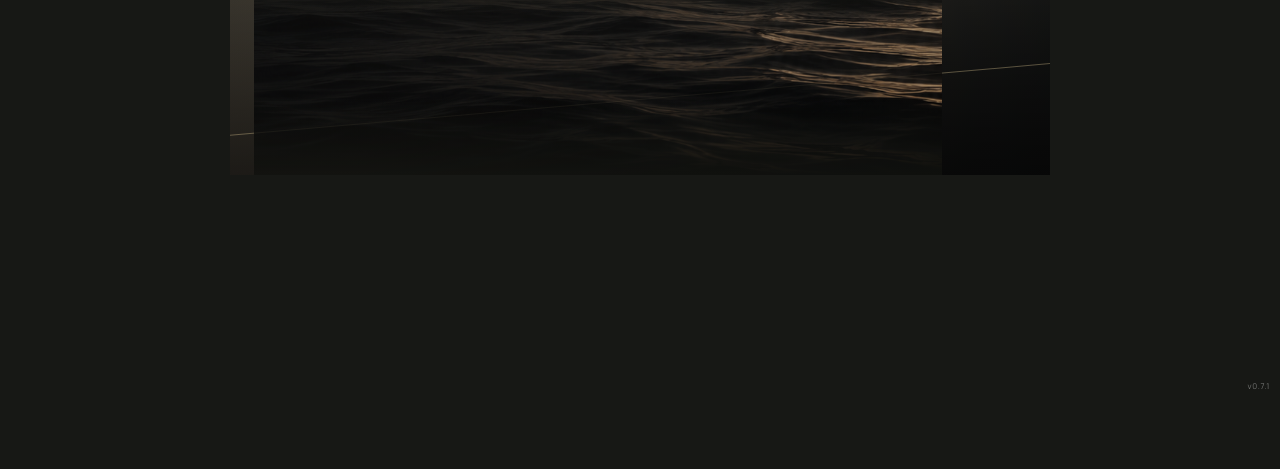
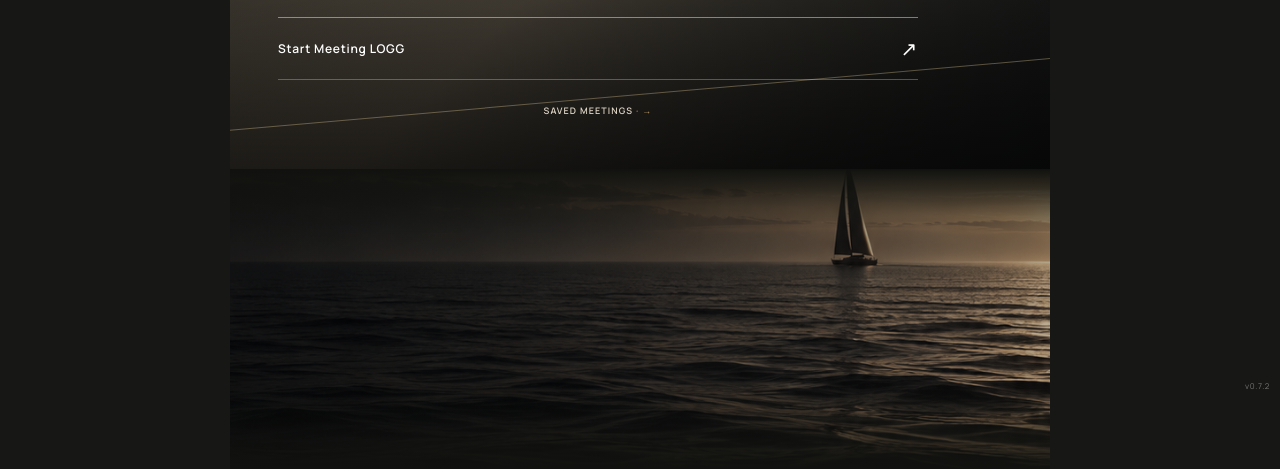
Before and after one commit to 4b6vv5sczj-star/LOGG, a plain HTML site: page index.html in a window 1280 px wide. Shown: the part 401-870 px from the top of the page. Before the commit the page ends 800 px from the top, so only its background shows below. Drawn offline with Linux system fonts and the light colour scheme.

Commit message:
Add files via upload

```diff
--- a/app.js
+++ b/app.js
@@ -339,7 +339,7 @@
 $('#revealStart').onclick=()=>{$('#startSheet').classList.remove('hidden');setTimeout(()=>$('#startSheet').scrollIntoView({behavior:'smooth',block:'start'}),50)};if('serviceWorker' in navigator){
   window.addEventListener('load', async()=>{
     try{
-      const reg=await navigator.serviceWorker.register('./sw.js?v=0.7.0',{updateViaCache:'none'});
+      const reg=await navigator.serviceWorker.register('./sw.js?v=0.7.2',{updateViaCache:'none'});
       await reg.update();
       if(reg.waiting) reg.waiting.postMessage('SKIP_WAITING');
       reg.addEventListener('updatefound',()=>{
@@ -358,4 +358,4 @@
 // Purge legacy PWA caches once so iPhone cannot keep executing stale 0.3.x JS.
 (async()=>{try{if('caches'in window){for(const k of await caches.keys())if(k.startsWith('logg-v0.3'))await caches.delete(k)}}catch{}})();
 
-goTo('home');applyLang();renderRecent(); setTimeout(()=>diag('JS ✓ v0.7.0 · '+navigator.userAgent.slice(0,55)),50);
+goTo('home');applyLang();renderRecent(); setTimeout(()=>diag('JS ✓ v0.7.2 · '+navigator.userAgent.slice(0,55)),50);
--- a/index.html
+++ b/index.html
@@ -1,7 +1,7 @@
-<!doctype html><html lang="en"><head><meta charset="utf-8"><meta name="viewport" content="width=device-width,initial-scale=1,viewport-fit=cover,user-scalable=no"><meta name="theme-color" content="#171815"><meta name="apple-mobile-web-app-capable" content="yes"><meta name="apple-mobile-web-app-status-bar-style" content="black-translucent"><link rel="apple-touch-icon" href="./icons/icon-180.png"><link rel="manifest" href="./manifest.webmanifest?v=0.7.1"><link rel="preconnect" href="https://fonts.googleapis.com"><link rel="preconnect" href="https://fonts.gstatic.com" crossorigin><link href="https://fonts.googleapis.com/css2?family=Manrope:wght@400;500;600;700;800&display=swap" rel="stylesheet"><link rel="stylesheet" href="./styles.css?v=0.7.1"><title>LOGG — Meetings on Course</title></head><body>
+<!doctype html><html lang="en"><head><meta charset="utf-8"><meta name="viewport" content="width=device-width,initial-scale=1,viewport-fit=cover,user-scalable=no"><meta name="theme-color" content="#171815"><meta name="apple-mobile-web-app-capable" content="yes"><meta name="apple-mobile-web-app-status-bar-style" content="black-translucent"><link rel="apple-touch-icon" href="./icons/icon-180.png"><link rel="manifest" href="./manifest.webmanifest?v=0.7.2"><link rel="preconnect" href="https://fonts.googleapis.com"><link rel="preconnect" href="https://fonts.gstatic.com" crossorigin><link href="https://fonts.googleapis.com/css2?family=Manrope:wght@400;500;600;700;800&display=swap" rel="stylesheet"><link rel="stylesheet" href="./styles.css?v=0.7.2"><title>LOGG — Meetings on Course</title></head><body>
 <div class="shell"><header class="topbar"><div class="wordmark">LOGG<span>MEETINGS ON COURSE</span></div><button class="lang" id="uiLang">SV</button></header><main>
-<section id="home" class="view active"><div class="hero-photo"><div class="hero-shade"></div><div class="hero-copy"><div class="kicker">LOGG · PRIVATE MEETING INTELLIGENCE</div><h1>Meetings<br>on Course.</h1><p data-i18n="heroSub">Speech becomes clarity. Audio never becomes a recording.</p><button id="revealStart" class="ghost-start"><span data-i18n="newLogg">Start Meeting LOGG</span><b>↗</b></button><button id="openArchive" class="archive-link" data-i18n="saved">Saved meetings</button><div class="home-lifestyle" aria-hidden="true"><img src="./home-sailing-yacht.png?v=0.7.1" alt=""></div></div></div><div id="startSheet" class="start-sheet hidden"><div class="paper-mark">LOGG <small>MEETINGS ON COURSE</small></div><label data-i18n="meetingName">Meeting name</label><input id="meetingName" maxlength="80" placeholder="Project Aurora — Interior coordination"><div class="row"><div><label data-i18n="outputLanguage">Output language</label><select id="outputLang"><option value="en">English</option><option value="sv">Svenska</option></select></div><div><label>Speech</label><div class="pill">GOOGLE · AUTO</div></div></div><label class="check"><input type="checkbox" id="consent"><span data-i18n="consent">I have informed participants that LOGG listens to create notes. LOGG does not retain an audio recording.</span></label><button id="startBtn" class="primary" data-i18n="start">Begin LOGG</button><p id="speechNote" class="micro"></p></div></section>
+<section id="home" class="view active"><div class="hero-photo"><div class="hero-shade"></div><div class="hero-copy"><div class="kicker">LOGG · PRIVATE MEETING INTELLIGENCE</div><h1>Meetings<br>on Course.</h1><p data-i18n="heroSub">Speech becomes clarity. Audio never becomes a recording.</p><button id="revealStart" class="ghost-start"><span data-i18n="newLogg">Start Meeting LOGG</span><b>↗</b></button><button id="openArchive" class="archive-link" data-i18n="saved">Saved meetings</button></div></div><div class="home-lifestyle" aria-hidden="true"><img src="./home-sailing-yacht.png?v=0.7.2" alt=""></div><div id="startSheet" class="start-sheet hidden"><div class="paper-mark">LOGG <small>MEETINGS ON COURSE</small></div><label data-i18n="meetingName">Meeting name</label><input id="meetingName" maxlength="80" placeholder="Project Aurora — Interior coordination"><div class="row"><div><label data-i18n="outputLanguage">Output language</label><select id="outputLang"><option value="en">English</option><option value="sv">Svenska</option></select></div><div><label>Speech</label><div class="pill">GOOGLE · AUTO</div></div></div><label class="check"><input type="checkbox" id="consent"><span data-i18n="consent">I have informed participants that LOGG listens to create notes. LOGG does not retain an audio recording.</span></label><button id="startBtn" class="primary" data-i18n="start">Begin LOGG</button><p id="speechNote" class="micro"></p></div></section>
 <section id="archive" class="view"><article class="stationery archive"><header><button id="backArchive" class="back" aria-label="Back">←</button><div class="paper-mark">LOGG <small>MEETINGS ON COURSE</small></div></header><div class="rule"></div><div class="archive-head"><div><span data-i18n="savedKicker">ARCHIVE</span><h2 data-i18n="saved">Saved meetings</h2></div><button id="clearAll" class="archive-clear" data-i18n="clear">Clear</button></div><div id="recentList"></div></article></section>
-<section id="live" class="view"><article class="stationery"><header><div class="live-brand"><button id="backLive" class="back" aria-label="Back">←</button><div class="paper-mark">LOGG <small>MEETINGS ON COURSE</small></div></div><div class="live-state"><i></i><span id="speechStatus">Connecting</span></div></header><div class="rule"></div><div class="doc-meta"><div><span data-i18n="meeting">MEETING</span><h2 id="liveTitle"></h2></div><div class="dateblock"><span data-i18n="started">STARTED</span><b id="liveDate"></b><em id="timer">00:00</em></div></div><div id="speechDetail" class="speech-detail"></div><div id="diagnostics" class="diagnostics debug-only" aria-live="polite">BOOT · v0.7.1</div><div class="audio-meter" aria-hidden="true"><span id="audioLevel"></span></div><div class="privacy" data-i18n="privacy">Audio is processed live for transcription and is not retained by LOGG.</div><textarea id="transcript" data-i18n-placeholder="transcriptPlaceholder" placeholder="Your live transcript will appear here…"></textarea><footer><button id="pauseBtn" class="paper-btn" data-i18n="pause">Pause</button><button id="finishBtn" class="paper-btn dark" data-i18n="finish">Finish LOGG</button></footer></article></section>
+<section id="live" class="view"><article class="stationery"><header><div class="live-brand"><button id="backLive" class="back" aria-label="Back">←</button><div class="paper-mark">LOGG <small>MEETINGS ON COURSE</small></div></div><div class="live-state"><i></i><span id="speechStatus">Connecting</span></div></header><div class="rule"></div><div class="doc-meta"><div><span data-i18n="meeting">MEETING</span><h2 id="liveTitle"></h2></div><div class="dateblock"><span data-i18n="started">STARTED</span><b id="liveDate"></b><em id="timer">00:00</em></div></div><div id="speechDetail" class="speech-detail"></div><div id="diagnostics" class="diagnostics debug-only" aria-live="polite">BOOT · v0.7.2</div><div class="audio-meter" aria-hidden="true"><span id="audioLevel"></span></div><div class="privacy" data-i18n="privacy">Audio is processed live for transcription and is not retained by LOGG.</div><textarea id="transcript" data-i18n-placeholder="transcriptPlaceholder" placeholder="Your live transcript will appear here…"></textarea><footer><button id="pauseBtn" class="paper-btn" data-i18n="pause">Pause</button><button id="finishBtn" class="paper-btn dark" data-i18n="finish">Finish LOGG</button></footer></article></section>
 <section id="result" class="view"><article class="stationery result"><header><button id="backHome" class="back">←</button><div class="paper-mark">LOGG <small>MEETINGS ON COURSE</small></div></header><div class="rule"></div><div class="doc-meta"><div><span data-i18n="completed">COMPLETED LOGG</span><h2 id="resultTitle"></h2><p id="resultMeta"></p></div></div><div class="result-actions"><button id="copyBtn" class="paper-btn" data-i18n="copy">Copy</button><button id="wordBtn" class="paper-btn dark" data-i18n="word">Export Word</button></div><div id="sections"></div></article></section>
-</main></div><div class="build-badge">v0.7.1</div><div id="toast"></div><script src="./config.js?v=0.7.1"></script><script src="./app.js?v=0.7.1"></script></body></html>
+</main></div><div class="build-badge">v0.7.2</div><div id="toast"></div><script src="./config.js?v=0.7.2"></script><script src="./app.js?v=0.7.2"></script></body></html>
--- a/styles.css
+++ b/styles.css
@@ -44,8 +44,11 @@
 .hero-copy{max-width:640px}.hero-copy p{font-size:13.5px;letter-spacing:.005em}.ghost-start{transition:padding .2s ease,border-color .2s ease}.ghost-start:active{padding-left:5px;padding-right:5px}
 @media(max-width:420px){.intelligence-note{align-items:flex-start;flex-direction:column;gap:4px}.intelligence-note b{text-align:left}.stationery{padding-left:20px;padding-right:20px}}
 
-/* v0.7.1 lifestyle polish — visual only; v0.7 intelligence/core frozen */
-.home-lifestyle{position:relative;margin:22px -24px -42px;height:210px;overflow:hidden;pointer-events:none;opacity:.82}
-.home-lifestyle:before{content:"";position:absolute;z-index:2;inset:0;background:linear-gradient(180deg,#121310 0%,transparent 24%,transparent 63%,#11120f 100%)}
-.home-lifestyle img{width:100%;height:100%;display:block;object-fit:cover;object-position:50% 57%;filter:saturate(.72) contrast(1.04) brightness(.78)}
-@media(max-width:420px){.home-lifestyle{height:220px;margin-top:20px}.home-lifestyle img{object-position:50% 55%}}
+/* v0.7.2 Home Composition Polish — visual only; upper hero/core frozen. */
+/* The yacht image is deliberately OUTSIDE .hero-copy so it cannot compress or reposition the upper home composition. */
+#home{background:#11120f;min-height:100dvh;overflow:hidden}
+#home>.hero-photo{height:70dvh;min-height:570px;flex:none}
+.home-lifestyle{position:relative;width:100%;height:max(30dvh,300px);min-height:300px;overflow:hidden;pointer-events:none;background:#11120f}
+.home-lifestyle:before{content:"";position:absolute;z-index:2;inset:0;background:linear-gradient(180deg,#11120f 0%,rgba(17,18,15,.78) 7%,rgba(17,18,15,.22) 20%,transparent 38%,transparent 72%,#11120f 100%)}
+.home-lifestyle img{width:100%;height:100%;display:block;object-fit:cover;object-position:50% 44%;filter:saturate(.72) contrast(1.04) brightness(.76);transform:scale(1.015)}
+@media(max-width:420px){#home>.hero-photo{height:70dvh;min-height:570px}.home-lifestyle{height:max(30dvh,330px);min-height:330px}.home-lifestyle img{object-position:54% 42%}}
--- a/sw.js
+++ b/sw.js
@@ -1,5 +1,5 @@
-const CACHE='logg-v0.7.1';
-const FALLBACK=['./index.html','./styles.css?v=0.7.1','./app.js?v=0.7.1','./config.js?v=0.7.1','./home-sailing-yacht.png?v=0.7.1'];
+const CACHE='logg-v0.7.2';
+const FALLBACK=['./index.html','./styles.css?v=0.7.2','./app.js?v=0.7.2','./config.js?v=0.7.2','./home-sailing-yacht.png?v=0.7.2'];
 self.addEventListener('install',e=>{self.skipWaiting();e.waitUntil(caches.open(CACHE).then(c=>c.addAll(FALLBACK)))});
 self.addEventListener('activate',e=>e.waitUntil((async()=>{for(const k of await caches.keys())if(k!==CACHE)await caches.delete(k);await self.clients.claim()})()));
 self.addEventListener('message',e=>{if(e.data==='SKIP_WAITING')self.skipWaiting()});
```
Also changed, not shown: README.md.
